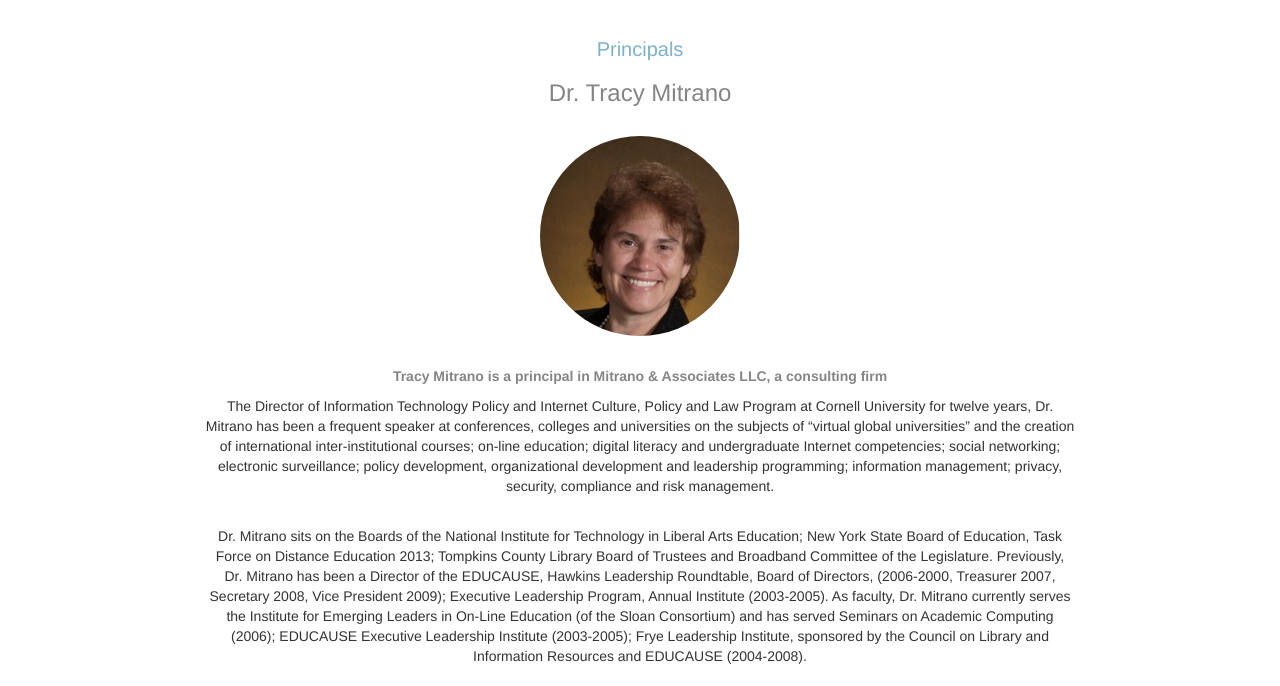
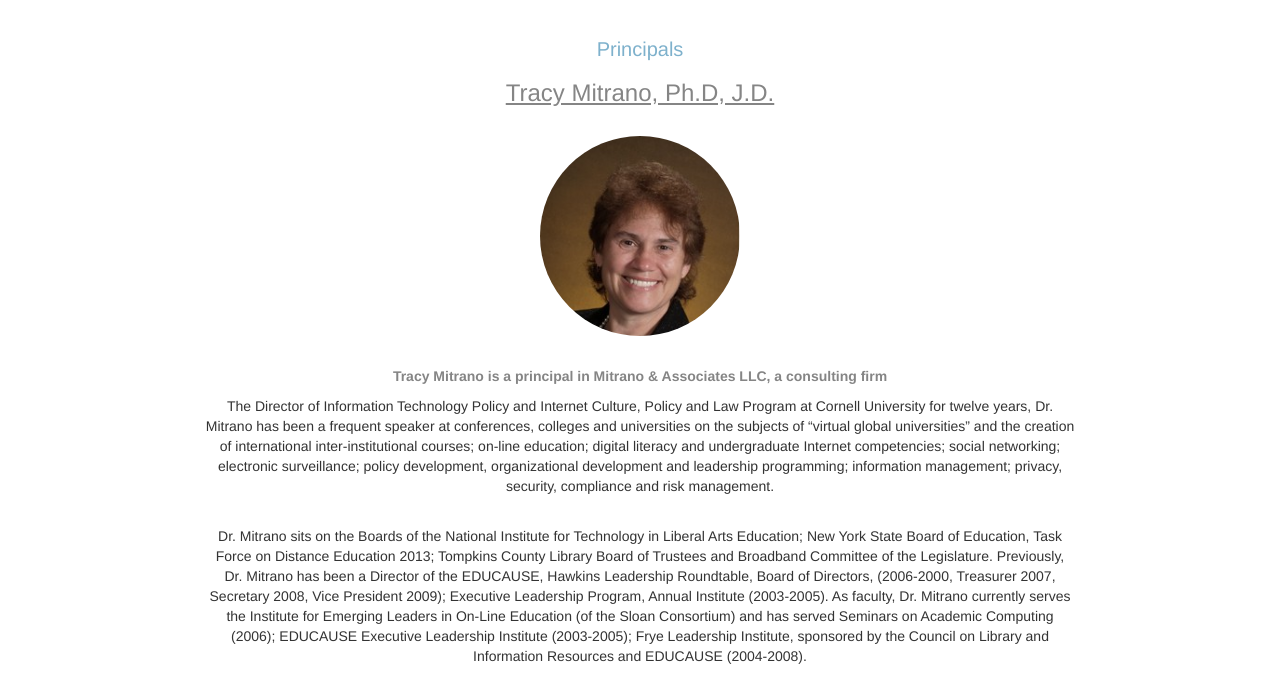
Before and after one commit to nikkoschaff/mitranoandassociates, a plain HTML site: page about.html in a window 1280 px wide. Shown: the part 114-800 px from the top of the page. Drawn offline with nearby package versions, Linux system fonts and the light colour scheme; files whose address does not match are found by name.

Commit message:
Added Tracy's vita and modified her title

```diff
--- a/about.html
+++ b/about.html
@@ -59,7 +59,7 @@
 
         <br />
 
-        <h3>Dr. Tracy Mitrano</h3>
+        <a href="vita.doc"><h3>Tracy Mitrano, Ph.D, J.D.</h3></a>
         <div class="img-tracymitrano"></div>
         <p class="member-role">Tracy Mitrano is a principal in Mitrano & Associates LLC, a consulting firm</p>
         <p class="member-bio">The Director of Information Technology Policy and Internet Culture, Policy and Law Program at Cornell University for twelve years, Dr. Mitrano has been a frequent speaker at conferences, colleges and universities on the subjects of “virtual global universities” and the creation of international inter-institutional courses; on-line education; digital literacy and undergraduate Internet competencies; social networking; electronic surveillance; policy development, organizational development and leadership programming; information management; privacy, security, compliance and risk management.</p>
--- a/css/mitranoandassociates.css
+++ b/css/mitranoandassociates.css
@@ -284,6 +284,7 @@ h3
 	text-align: center;
 	margin: 0px auto;
 	color: #858585;
+	text-decoration: underline;;
 }
 
 .member-role
```
Also changed, not shown: 1 other file.
